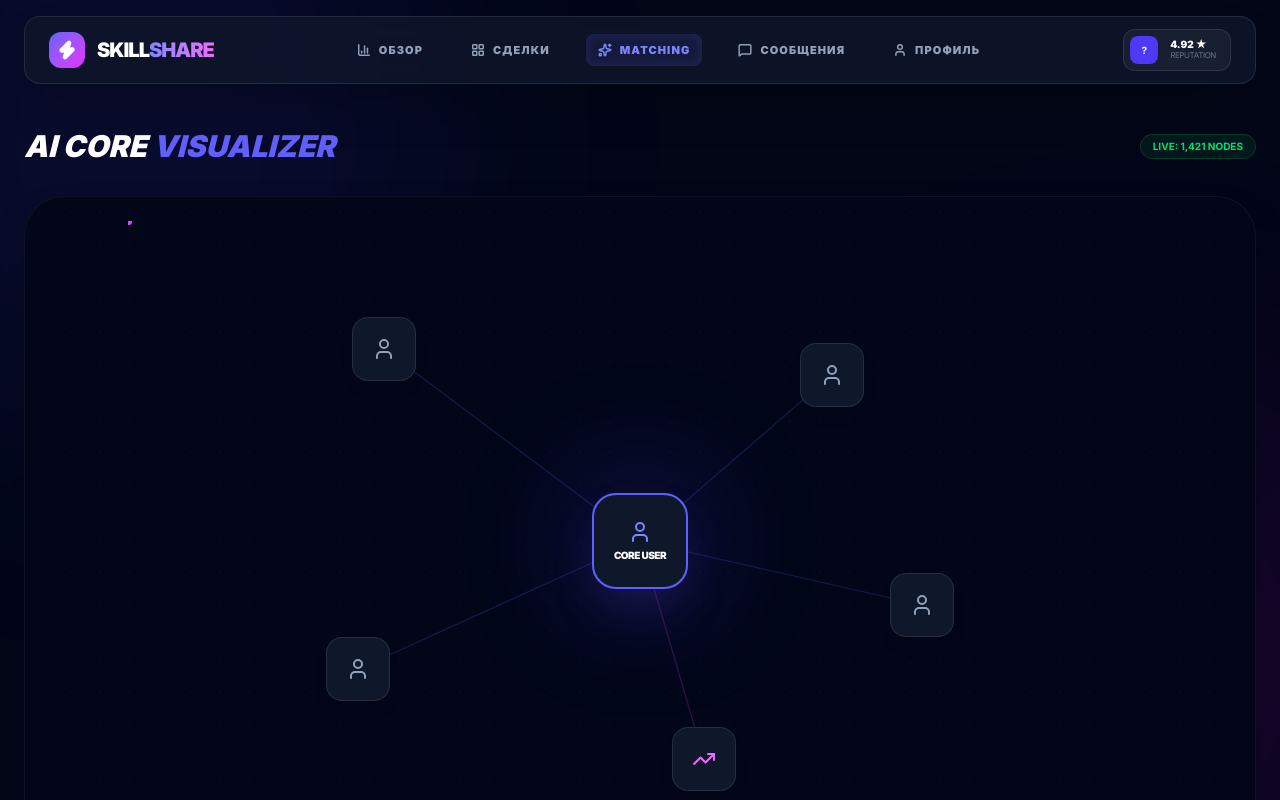
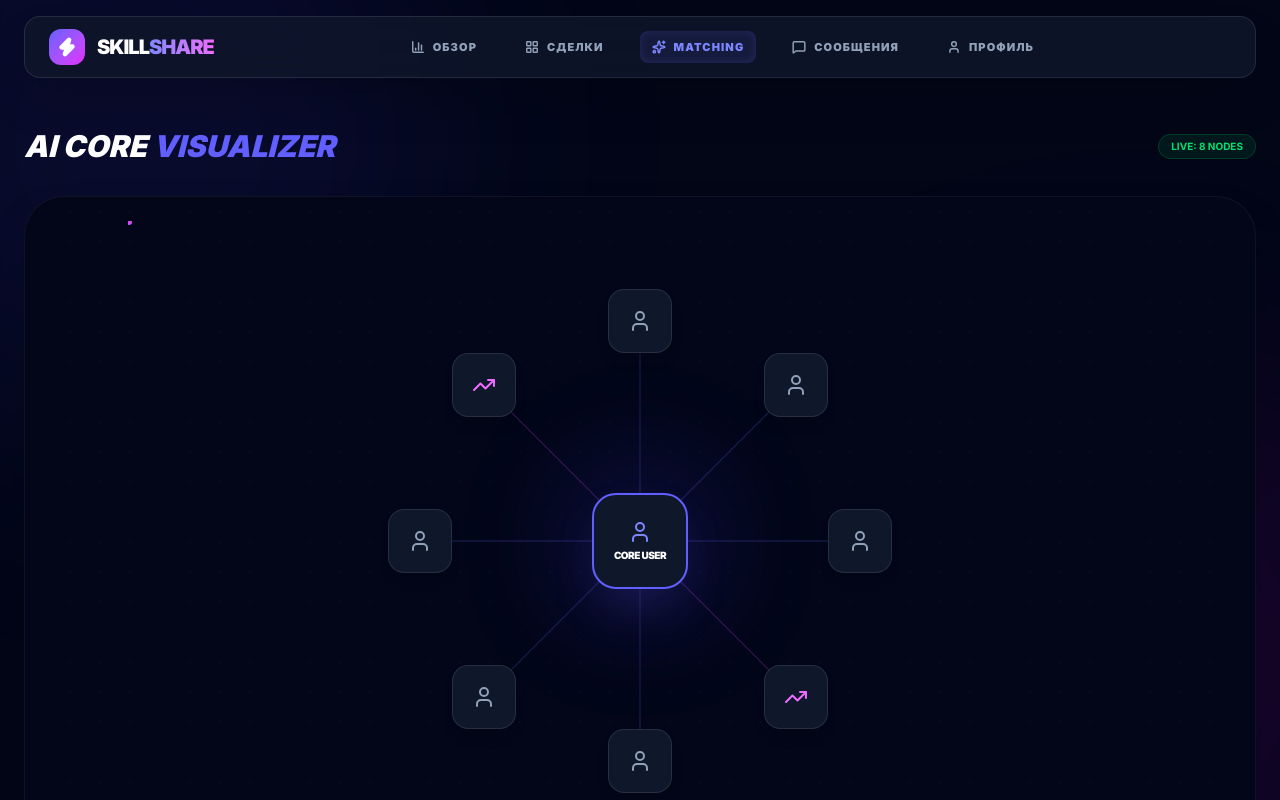
Before and after one commit to AstraRui/skillshare-network, a React (Vite) app in the folder frontend/: page /matching in a window 1280 px wide. Shown: the top 800 px of the page. Built offline with nearby package versions, Linux system fonts and the light colour scheme.

Commit message:
Правки с графой, пуш недостающих файлов

```diff
--- a/frontend/src/components/layout/Navigation.jsx
+++ b/frontend/src/components/layout/Navigation.jsx
@@ -37,14 +37,16 @@ function Navigation() {
             </span>
           </NavLink>
 
+          {isAuthenticated ? (
             <NavLink
               to="/profile"
               className="flex shrink-0 items-center space-x-3 rounded-xl border border-white/10 bg-white/5 p-1.5 transition hover:bg-white/10 md:hidden"
             >
               <div className="flex size-7 items-center justify-center rounded-lg bg-indigo-600 text-[10px] font-bold text-white">
-              {isAuthenticated ? userInitials : '?'}
+                {userInitials}
               </div>
             </NavLink>
+          ) : null}
         </div>
 
         <div className="flex flex-wrap items-center justify-center gap-1 sm:gap-2 md:flex-1 md:justify-center md:gap-0 md:space-x-6">
@@ -68,31 +70,26 @@ function Navigation() {
           ))}
         </div>
 
+        {isAuthenticated ? (
           <div className="hidden items-center justify-end space-x-4 md:flex md:shrink-0">
             <NavLink
               to="/profile"
               className="flex items-center space-x-3 rounded-xl border border-white/10 bg-white/5 p-1.5 transition hover:bg-white/10"
             >
               <div className="flex size-7 items-center justify-center rounded-lg bg-indigo-600 text-[10px] font-bold text-white">
-              {isAuthenticated ? userInitials : '?'}
+                {userInitials}
               </div>
+              {email ? (
                 <div className="hidden pr-2 text-left lg:block">
-              {isAuthenticated && email ? (
-                <>
                   <p className="max-w-[140px] truncate text-[10px] font-black leading-none text-white">
                     {truncateEmail(email, 24)}
                   </p>
                   <p className="text-[8px] uppercase tracking-tighter text-slate-500">Аккаунт</p>
-                </>
-              ) : (
-                <>
-                  <p className="text-[10px] font-black leading-none text-white">4.92 ★</p>
-                  <p className="text-[8px] uppercase tracking-tighter text-slate-500">Reputation</p>
-                </>
-              )}
                 </div>
+              ) : null}
             </NavLink>
           </div>
+        ) : null}
       </div>
     </nav>
   )
--- a/frontend/src/data/matchingNodes.js
+++ b/frontend/src/data/matchingNodes.js
@@ -1,4 +1,4 @@
-/** Данные графа для экрана Matching (как в gog.html). */
+/** Данные графа для экрана Matching — координаты считаются в MatchingPage (равные спицы от центра). */
 export const matchingNodes = [
   {
     id: 'm1',
@@ -7,8 +7,6 @@ export const matchingNodes = [
     type: 'incoming',
     reason: 'Нужен дизайн CRM',
     gives: 'Backend на Python',
-    x: 200,
-    y: 100,
   },
   {
     id: 'm2',
@@ -17,8 +15,6 @@ export const matchingNodes = [
     type: 'incoming',
     reason: 'Редизайн лендинга',
     gives: 'Юр. аудит',
-    x: 550,
-    y: 120,
   },
   {
     id: 'm3',
@@ -27,8 +23,6 @@ export const matchingNodes = [
     type: 'outgoing',
     reason: 'Вам нужен рост',
     gives: 'Маркетинг план',
-    x: 620,
-    y: 300,
   },
   {
     id: 'm4',
@@ -37,8 +31,6 @@ export const matchingNodes = [
     type: 'predictive',
     reason: 'Масштабирование',
     gives: 'Cloud Setup',
-    x: 450,
-    y: 420,
   },
   {
     id: 'm5',
@@ -47,7 +39,29 @@ export const matchingNodes = [
     type: 'outgoing',
     reason: 'Контент для портфолио',
     gives: 'Тексты',
-    x: 180,
-    y: 350,
+  },
+  {
+    id: 'm6',
+    name: 'Елена П.',
+    skill: 'UX Research',
+    type: 'incoming',
+    reason: 'Интервью с пользователями',
+    gives: 'Юзабилити-отчёт',
+  },
+  {
+    id: 'm7',
+    name: 'Сергей Н.',
+    skill: 'Data Viz',
+    type: 'incoming',
+    reason: 'Дашборды для инвесторов',
+    gives: 'BI и визуализация',
+  },
+  {
+    id: 'm8',
+    name: 'AI Match',
+    skill: 'ML Ops',
+    type: 'predictive',
+    reason: 'Прогноз спроса',
+    gives: 'Рекомендации',
   },
 ]
--- a/frontend/src/pages/MatchingPage.jsx
+++ b/frontend/src/pages/MatchingPage.jsx
@@ -8,9 +8,24 @@ const VIEW_W = 800
 const VIEW_H = 500
 const centerX = VIEW_W / 2
 const centerY = VIEW_H / 2
+/** Одинаковая длина всех рёбер от CORE USER до периферии (логические единицы viewBox). */
+const SPOKE_RADIUS = 172
+
+function radialXY(index, total, r, cx, cy) {
+  const angle = -Math.PI / 2 + (index / total) * 2 * Math.PI
+  return {
+    x: cx + r * Math.cos(angle),
+    y: cy + r * Math.sin(angle),
+  }
+}
 
 function MatchingPage() {
   const [hoveredNode, setHoveredNode] = useState(null)
+
+  const nodes = matchingNodes.map((m, i) => ({
+    ...m,
+    ...radialXY(i, matchingNodes.length, SPOKE_RADIUS, centerX, centerY),
+  }))
 
   const nodeStyle = (m) => {
     const leftPct = (m.x / VIEW_W) * 100
@@ -30,7 +45,7 @@ function MatchingPage() {
           AI CORE <span className="text-indigo-500">VISUALIZER</span>
         </h2>
         <span className="inline-flex w-fit rounded-full border border-green-500/20 bg-green-500/10 px-3 py-1 text-[10px] font-bold text-green-400">
-          LIVE: 1,421 NODES
+          LIVE: {nodes.length} NODES
         </span>
       </div>
       <div className="relative flex min-h-[560px] w-full flex-col items-center justify-center overflow-hidden rounded-[40px] border border-white/5 bg-slate-950 px-4 pb-28 pt-6 shadow-2xl md:px-6 md:pb-32">
@@ -45,7 +60,7 @@ function MatchingPage() {
             viewBox={`0 0 ${VIEW_W} ${VIEW_H}`}
             preserveAspectRatio="xMidYMid meet"
           >
-            {matchingNodes.map((m) => (
+            {nodes.map((m) => (
               <g key={m.id}>
                 <line
                   x1={centerX}
@@ -75,7 +90,7 @@ function MatchingPage() {
               </span>
             </div>
           </div>
-          {matchingNodes.map((m) => (
+          {nodes.map((m) => (
             <div
               key={m.id}
               role="presentation"
@@ -112,17 +127,17 @@ function MatchingPage() {
             <div className="flex flex-wrap items-center gap-4 sm:space-x-6">
               <div>
                 <p className="text-[10px] font-black uppercase tracking-widest text-indigo-400">
-                  {matchingNodes.find((m) => m.id === hoveredNode)?.skill}
+                  {nodes.find((m) => m.id === hoveredNode)?.skill}
                 </p>
                 <p className="font-bold text-white">
-                  {matchingNodes.find((m) => m.id === hoveredNode)?.name}
+                  {nodes.find((m) => m.id === hoveredNode)?.name}
                 </p>
               </div>
               <div className="hidden h-8 w-px bg-white/10 sm:block" />
               <div>
                 <p className="text-[10px] font-bold uppercase text-slate-500">Отношение</p>
                 <p className="text-xs text-white">
-                  {matchingNodes.find((m) => m.id === hoveredNode)?.reason}
+                  {nodes.find((m) => m.id === hoveredNode)?.reason}
                 </p>
               </div>
               <Link
```
Also changed, not shown: 1 other file (tests, documents, lock files or other folders). Lines whose indentation alone changed are shown as unchanged.
